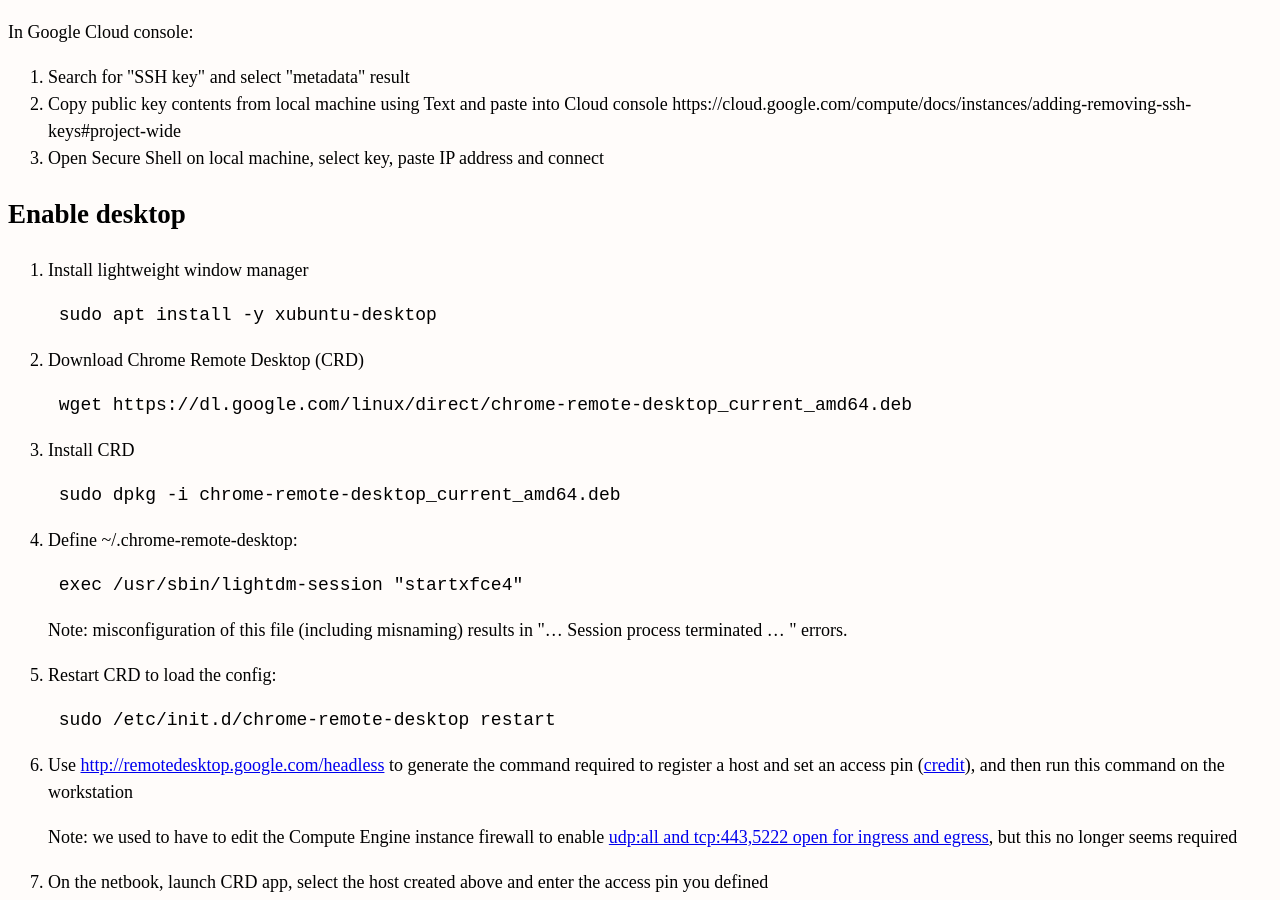
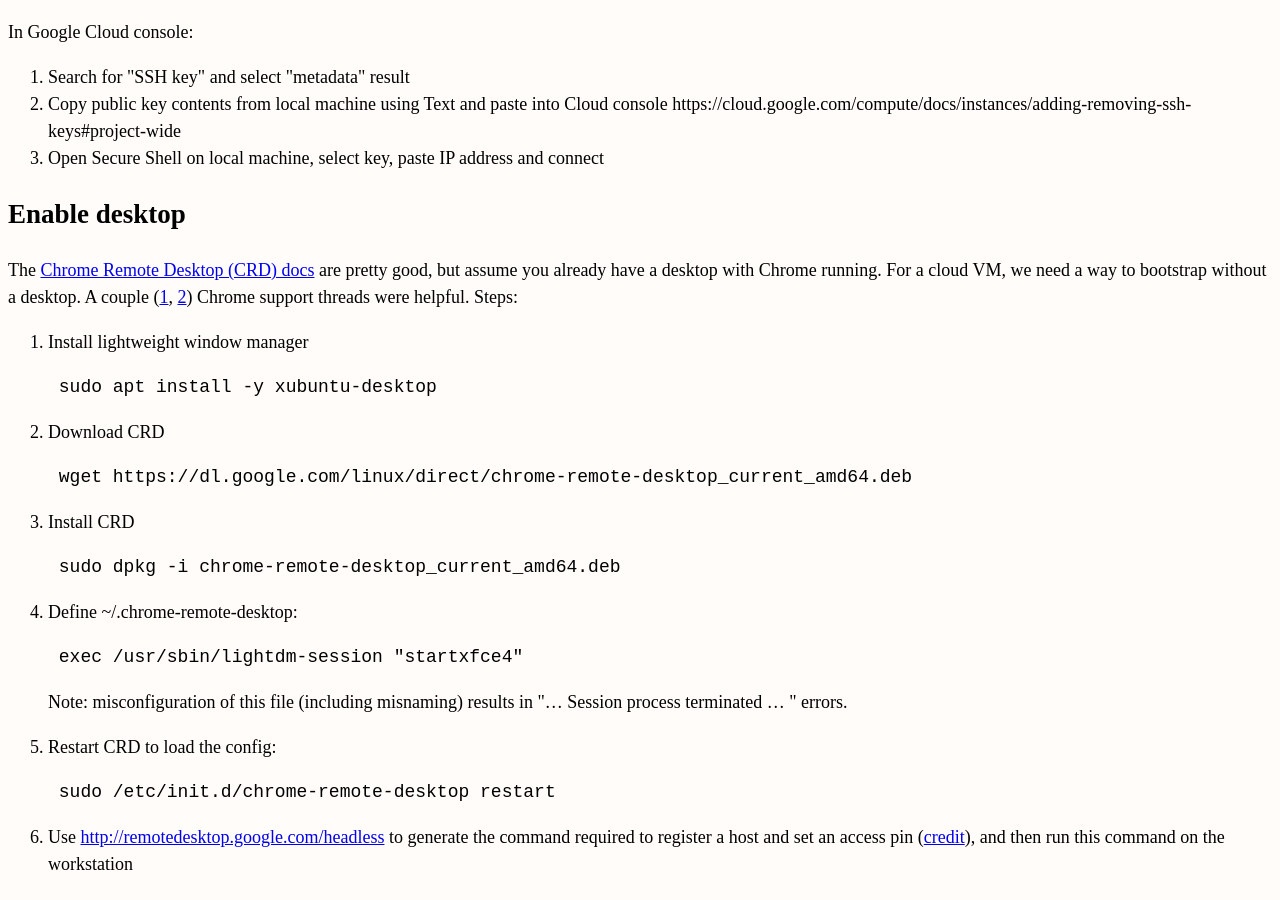
Before and after one commit to erikeldridge/erikeldridge.github.com, a Jekyll site: the page built from _posts/2019-03-02-google-cloud-workstation.md, in a window 1280 px wide and 900 px high, scrolled down 589 px. Built offline with Jekyll 4.4.1, drawn with Linux system fonts in a browser that asks for light colours; nearby versions of some CDN libraries.

Commit message:
Update from Forestry.io erikeldridge@gmail.com updated _posts/2019-03-02-google-cloud-workstation.md

```diff
--- a/_posts/2019-03-02-google-cloud-workstation.md
+++ b/_posts/2019-03-02-google-cloud-workstation.md
@@ -34,10 +34,12 @@
 
 ## Enable desktop
 
+The [Chrome Remote Desktop (CRD) docs](https://support.google.com/chrome/answer/1649523) are pretty good, but assume you already have a desktop with Chrome running. For a cloud VM, we need a way to bootstrap without a desktop. A couple ([1](https://productforums.google.com/forum/#!msg/chrome/CTnqSKj6uts/8xg88ribRxQJ), [2](https://productforums.google.com/d/msg/chrome/WvcFOblHMik/hGlM875QAwAJ)) Chrome support threads were helpful. Steps:
+
 1. Install lightweight window manager
 
         sudo apt install -y xubuntu-desktop
-2. Download Chrome Remote Desktop (CRD)
+2. Download CRD
 
         wget https://dl.google.com/linux/direct/chrome-remote-desktop_current_amd64.deb
 3. Install CRD
```
Also changed, not shown: other parts of _posts/2019-03-02-google-cloud-workstation.md (+1 -1 lines).
